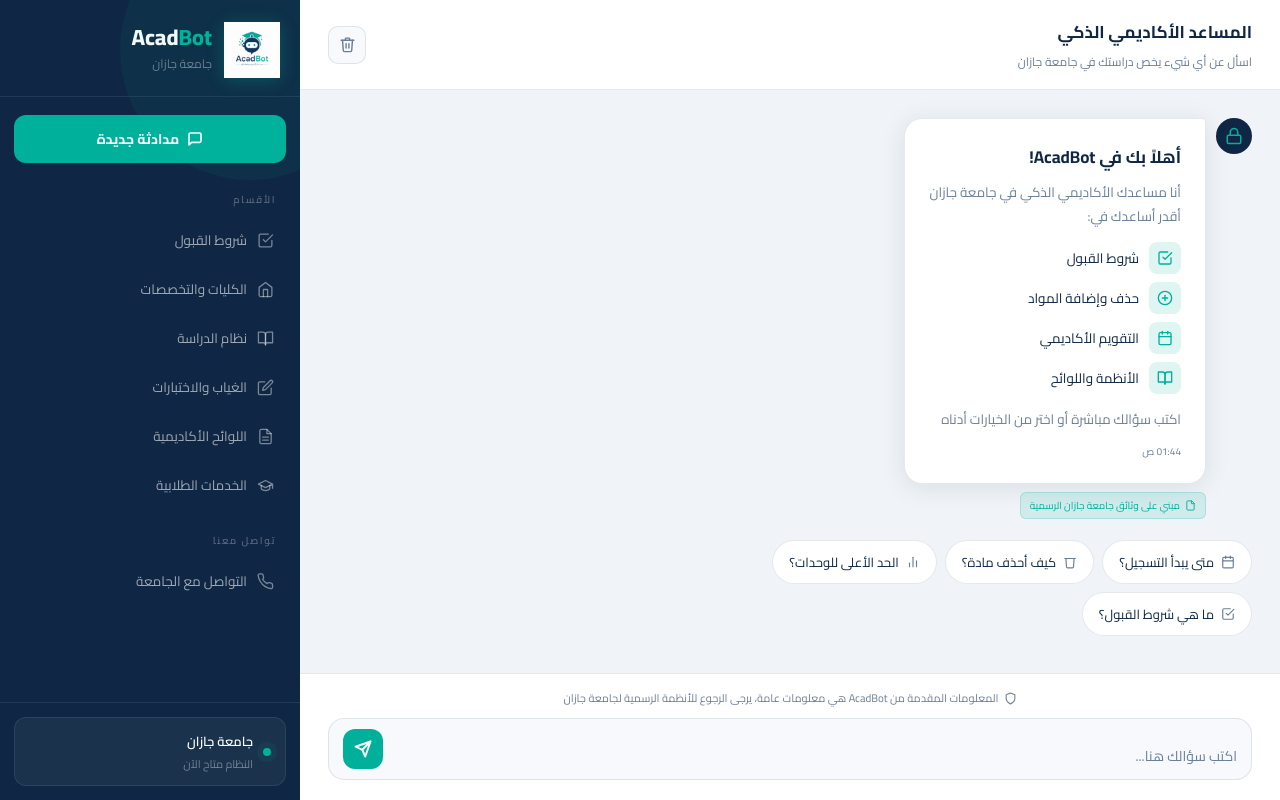
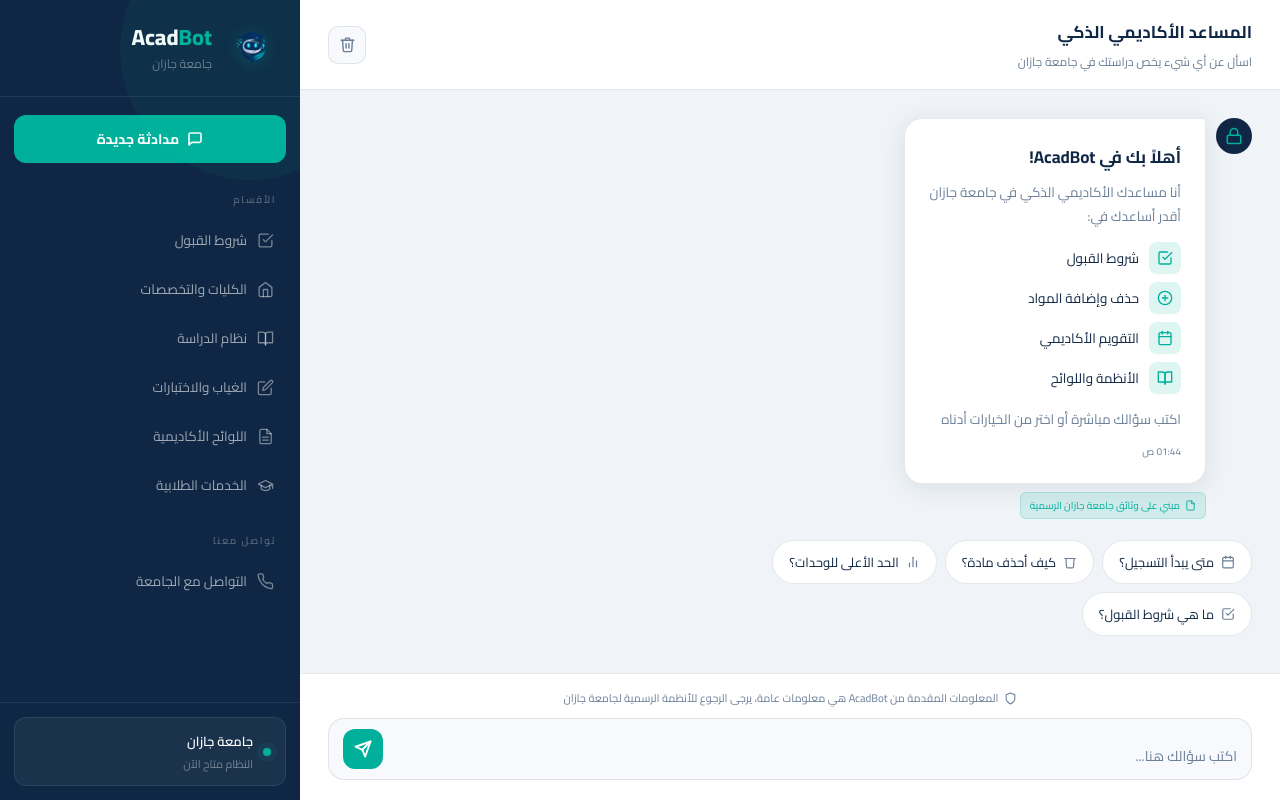
Before and after one commit to kh7l/Acadbot, a plain HTML site: page index.html in a window 1280 px wide. Drawn offline with Linux system fonts and the light colour scheme.

Commit message:
Update index.html

```diff
--- a/index.html
+++ b/index.html
@@ -191,7 +191,7 @@
 
   <aside class="sidebar">
     <div class="sidebar-logo">
-      <img src="https://raw.githubusercontent.com/kh7l/Acadbot/main/ChatGPT%20Image%2027%20%D8%A3%D8%A8%D8%B1%D9%8A%D9%84%202026%D8%8C%2004_01_09%20%D8%B5.png" alt="AcadBot" class="logo-img">
+      <img src="https://raw.githubusercontent.com/kh7l/Acadbot/main/ChatGPT%20Image%2027%20%D8%A3%D8%A8%D8%B1%D9%8A%D9%84%202026%D8%8C%2004_37_46%20%D8%B5.png" alt="AcadBot" class="logo-img">
       <div>
         <div class="logo-name">Acad<span>Bot</span></div>
         <div class="logo-sub">جامعة جازان</div>
```
